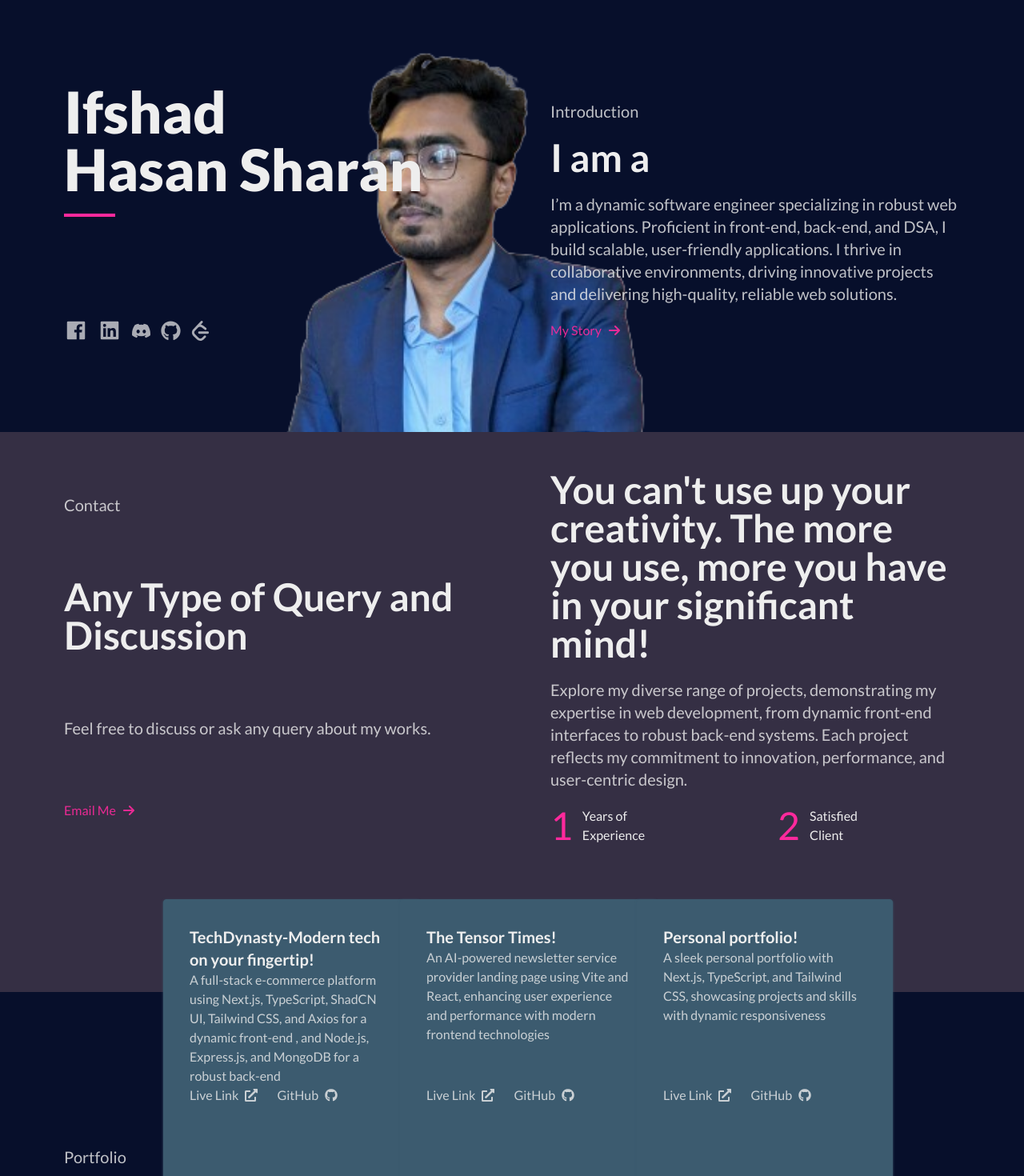
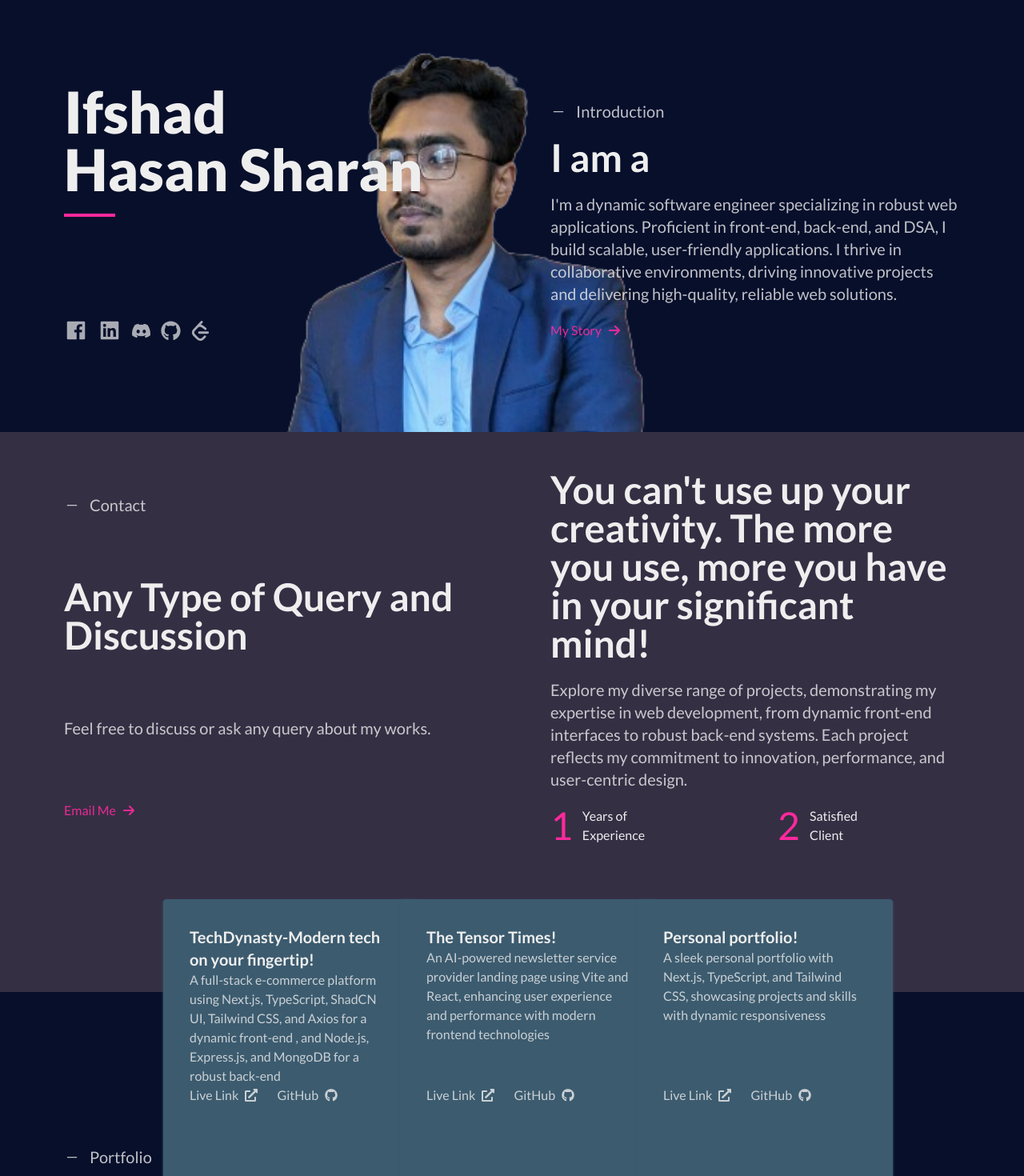
Before and after one commit to ifshad/developer-portfolio-ifshad, a Next.js app: page / in a window 1280 px wide. Shown: the part 160-1630 px from the top of the page at 80% size. Built offline with nearby package versions, Linux system fonts and the light colour scheme.

Commit message:
apstrophe issue fixed and icons added

```diff
--- a/components/Layout/Footer.tsx
+++ b/components/Layout/Footer.tsx
@@ -82,7 +82,7 @@ export default function Footer() {
                   htmlFor="name"
                   className="absolute left-3 -top-3 cursor-text bg-tertiary-color px-1 text-base lg:peer-focus:text-base md:peer-focus:text-base peer-focus:text-sm peer-placeholder-shown: peer-placeholder-shown:translate-y-6 peer-placeholder-shown:font-medium  peer-focus:-translate-y-0  transition-all duration-200"
                 >
-                  What's Your Name?
+                  What&apos;s Your Name?
                 </label>
               </div>
               <div className="relative">
--- a/components/PortfolioPage/page.tsx
+++ b/components/PortfolioPage/page.tsx
@@ -1,13 +1,14 @@
 import Link from "next/link";
 import React from "react";
 import { FaArrowRight } from "react-icons/fa6";
+import { GoDash } from "react-icons/go";
 
 export default function PortfolioPage() {
   return (
     <div className="container md:h-[700px] md:mt-36">
       {/* Description */}
       <div className="w-1/2 p-5 md:p-12 flex flex-col justify-around">
-        <p className="text-lg mb-5 md:text-xl opacity-80">Portfolio</p>
+        <p className="text-lg mb-5 md:text-xl opacity-80 flex gap-3 items-center"><GoDash/> Portfolio</p>
         <h2 className="text-lg md:text-5xl font-bold">
           All Creative Works, <br /> Selected Projects
         </h2>
--- a/components/SelfBanner/page.tsx
+++ b/components/SelfBanner/page.tsx
@@ -9,6 +9,7 @@ import { FaArrowRight } from "react-icons/fa6";
 import { BiLogoFacebookSquare, BiLogoLinkedinSquare } from "react-icons/bi";
 import { FaDiscord, FaGithub } from "react-icons/fa6";
 import { SiLeetcode } from "react-icons/si";
+import { GoDash } from "react-icons/go";
 
 export default function SelfBanner() {
   return (
@@ -82,7 +83,7 @@ export default function SelfBanner() {
         </div>
         {/* Description Section */}
         <div>
-          <p className="text-lg mb-5 md:text-xl opacity-80">Introduction</p>
+          <p className="text-lg mb-5 md:text-xl opacity-80 flex gap-3 items-center"><GoDash /> Introduction</p>
           <TypeAnimation
             sequence={[
               // Same substring at the start will only be typed out once, initially
@@ -103,7 +104,7 @@ export default function SelfBanner() {
           />
           {/* <h2 className="text-lg md:text-5xl font-bold">,based in Dhaka Bangladesh</h2> */}
           <p className="text-lg my-5 md:text-xl opacity-80">
-            I’m a dynamic software engineer specializing in robust web
+            I&apos;m a dynamic software engineer specializing in robust web
             applications. Proficient in front-end, back-end, and DSA, I build
             scalable, user-friendly applications. I thrive in collaborative
             environments, driving innovative projects and delivering
--- a/components/ShowcaseBanner/page.tsx
+++ b/components/ShowcaseBanner/page.tsx
@@ -3,6 +3,7 @@ import Link from "next/link";
 import React from "react";
 import { FaArrowRight, FaGithub } from "react-icons/fa6";
 import { FaExternalLinkAlt } from "react-icons/fa";
+import { GoDash } from "react-icons/go";
 const projects = [
   {
     title: "TechDynasty-Modern tech on your fingertip!",
@@ -33,7 +34,7 @@ export default function ShowcaseBanner() {
       <div className="flex">
         {/* Left Card */}
         <div className="w-1/2 p-5 md:p-12 flex flex-col justify-around">
-          <p className="text-lg mb-5 md:text-xl opacity-80">Contact</p>
+          <p className="text-lg mb-5 md:text-xl opacity-80 flex gap-3 items-center"><GoDash /> Contact</p>
           <h2 className="text-lg md:text-5xl font-bold">
             Any Type of Query and Discussion
           </h2>
@@ -52,7 +53,7 @@ export default function ShowcaseBanner() {
         {/* Right Card */}
         <div className="w-1/2 p-5 md:p-12 flex flex-col justify-around">
           <h2 className="text-lg md:text-5xl font-bold">
-            You can't use up your creativity. The more you use, more you have in your significant mind!
+            You can&apos;t use up your creativity. The more you use, more you have in your significant mind!
           </h2>
           <p className="text-lg my-5 md:text-xl opacity-80">
             Explore my diverse range of projects, demonstrating my expertise in
```
